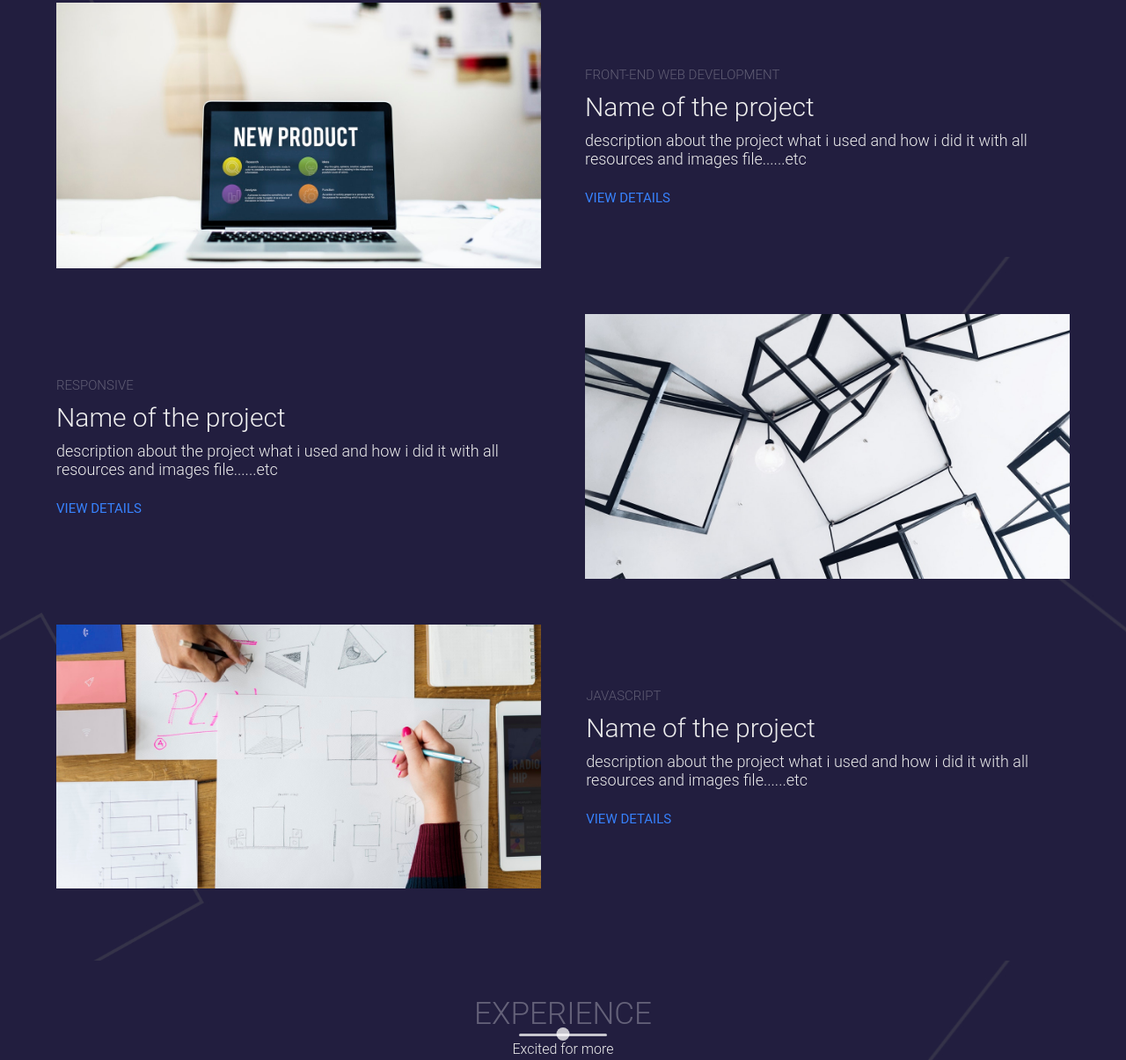
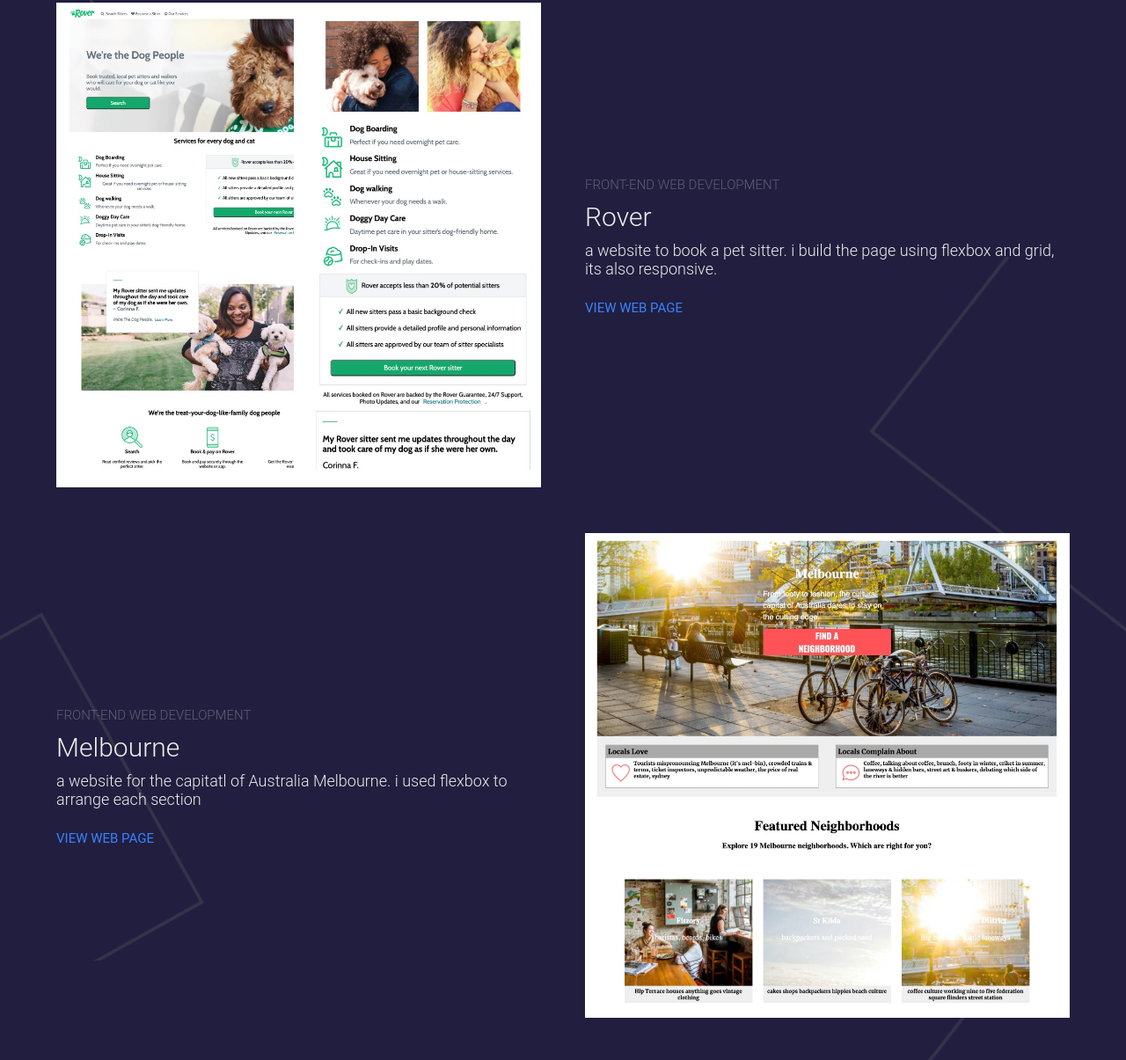
Before and after one commit to Amjad-AlAmri/portfolio, a plain HTML site: page index.html in a window 1280 px wide. Shown: the part 2108-3313 px from the top of the page at 88% size. Drawn offline with nearby package versions, Linux system fonts and the light colour scheme; a web font is replaced by a local one.

Commit message:
Complete the information

```diff
--- a/index.html
+++ b/index.html
@@ -120,7 +120,7 @@ emailjs.init("user_O17doFHWEzVQOWdHylf8q");
                     </div>
                     <h1>Infographic</h1>
                     <p>
-                        i do responsive and modern websites for humanitarian goals. developing unique user experiences that drove interaction using Javascript.
+                        I deal with graphic design as a problem solving and i challenge my self with new ideas every time.
                     </p>
                 </div>
                 <div class="skill" data-aos="fade-in" data-aos-delay="900">
@@ -129,7 +129,7 @@ emailjs.init("user_O17doFHWEzVQOWdHylf8q");
                     </div>
                     <h1>Motion Graphic</h1>
                     <p>
-                        i do responsive and modern websites for humanitarian goals. developing unique user experiences that drove interaction using Javascript.
+                        a new concept for me to enjoy practicing it till professionate it.
                     </p>
                 </div>
             </div>
@@ -144,41 +144,41 @@ emailjs.init("user_O17doFHWEzVQOWdHylf8q");
             </div>
             <div class="portfolio-item">
                 <div class="portfolio-img has-margin-right" data-aos="fade-right" data-aos-delay="300">
-                    <img src="images/portitem1.jpeg" alt="">
+                    <img src="images/rover.jpg" alt="">
                 </div>
                 <div class="portfolio-description" data-aos="fade-left" data-aos-delay="600">
                     <h6>Front-end Web Development</h6>
-                    <h1>Name of the project</h1>
+                    <h1>Rover</h1>
                     <p>
-                        description about the project what i used and how i did it with all resources and images file......etc
+                        a website to book a pet sitter. i build the page using flexbox and grid, its also responsive.
                     </p>
-                    <a href="#" class="cta">View Details</a>
+                    <a href="https://amjad-alamri.github.io/Rover/" target="_blank" class="cta">View web page</a>
                 </div>
             </div>
             <div class="portfolio-item">
                 <div class="portfolio-description has-margin-right" data-aos="fade-right" data-aos-delay="900">
-                    <h6>Responsive</h6>
-                    <h1>Name of the project</h1>
+                    <h6>Front-end Web Development</h6>
+                    <h1>Melbourne</h1>
                     <p>
-                        description about the project what i used and how i did it with all resources and images file......etc
+                        a website for the capitatl of Australia Melbourne. i used flexbox to arrange each section
                     </p>
-                    <a href="#" class="cta">View Details</a>
+                    <a href="https://amjad-alamri.github.io/Melbourne/" target="_blank" class="cta">View web page</a>
                 </div>
                 <div class="portfolio-img" data-aos="fade-left" data-aos-delay="1200">
-                    <img src="images/portitem2.jpeg" alt="">
+                    <img src="images/melbourne.jpg" alt="">
                 </div>
             </div>
             <div class="portfolio-item">
                 <div class="portfolio-img has-margin-right" data-aos="fade-right" data-aos-delay="1500">
-                    <img src="images/portitem3.jpeg" alt="">
+                    <img src="images/infographic.jpg" alt="">
                 </div>
                 <div class="portfolio-description" data-aos="fade-left" data-aos-delay="1800">
-                    <h6>Javascript</h6>
-                    <h1>Name of the project</h1>
+                    <h6>Infographic</h6>
+                    <h1>Illustrator shortcuts</h1>
                     <p>
-                        description about the project what i used and how i did it with all resources and images file......etc
+                        infographic to present the different Paste shurtcuts in adobe illustrator. i used the pen tool and mask.
                     </p>
-                    <a href="#" class="cta">View Details</a>
+                    <!--<a href="#" class="cta">View Details</a>-->
                 </div>
             </div>
         </div>
```
Also changed, not shown: images/infographic.jpg (added), images/melbourne.jpg (added), images/rover.jpg (added).
